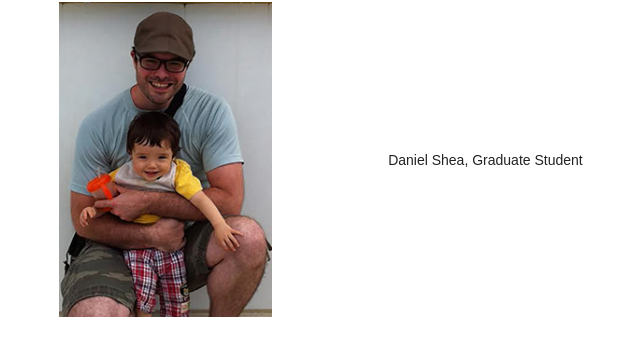
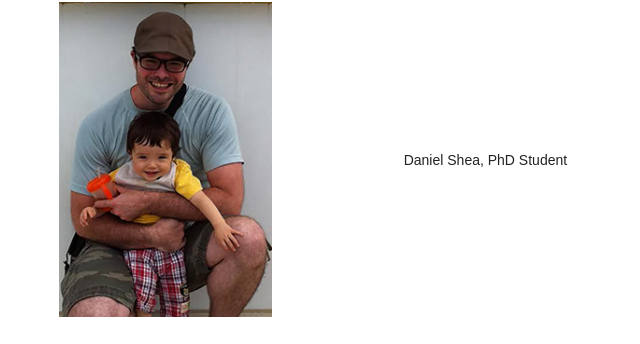
Before and after one commit to germs-lab/germs-lab.github.com-bu, a Jekyll site: the page built from people/index.md, in a window 1280 px wide. Shown: the part 1442-1786 px from the top of the page, without its empty margins (281-921 px from the left). Built offline with Jekyll 4.4.1, drawn with Linux system fonts in a browser that asks for light colours; nearby versions of some CDN libraries.

Commit message:
update dan

```diff
--- a/people/index.md
+++ b/people/index.md
@@ -39,6 +39,6 @@ document.write("<a href='" + "mail" + "to:" + username + "@" + hostname + "'>" +
 
 <tr>
     <th class="tg-031e"><img src="dan2.jpg" alt="description here" /></th>
-    <th class="tg-031e">Daniel Shea, Graduate Student </th>
+    <th class="tg-031e">Daniel Shea, PhD Student </th>
   </tr>
 </table>
```
